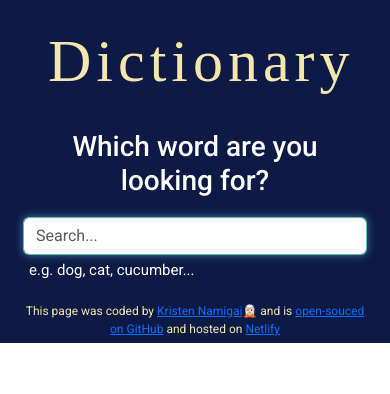
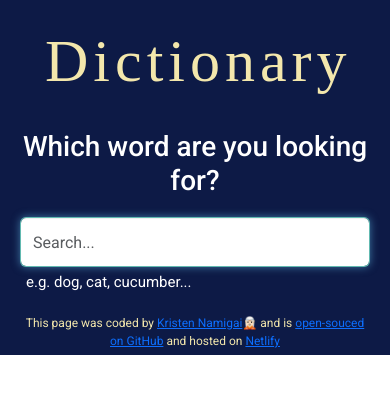
Before and after one commit to KrisTenFour/react-dictionary, a React (Create React App) app: page / in a window 390 px wide. Shown: the top 394 px of the page. Built offline with nearby package versions, Linux system fonts and the light colour scheme; no server answers; a web font is replaced by a local one.

Commit message:
Update media queries input height, padding

```diff
--- a/src/App.css
+++ b/src/App.css
@@ -36,11 +36,10 @@ footer {
 
 @media (max-width: 553px) {
   .App .container {
-    padding: 0 23px 5px;
+    padding: 0 20px 5px;
   }
 
   .App footer {
     font-size: 12px;
   }
-
 }
--- a/src/Dictionary.css
+++ b/src/Dictionary.css
@@ -27,6 +27,10 @@
         font-size: 28px;
     }
 
+    .Dictionary input {
+        height: 50px;
+    }
+
     .Dictionary label {
         font-size: 15px;
     }
```
